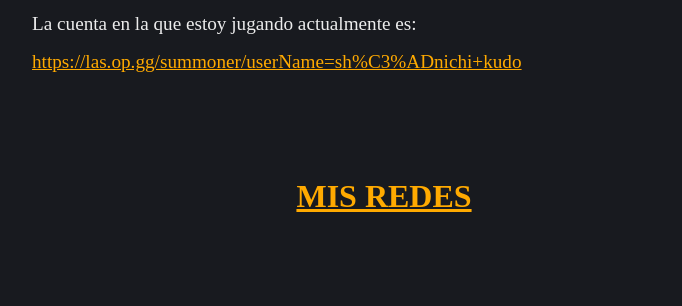
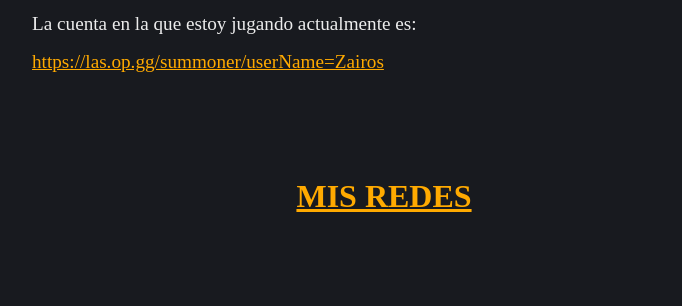
Before and after one commit to SorgettiMatias/LolGuides, a plain HTML site: page conoceme.html in a window 1280 px wide. Shown: the part 2460-2766 px from the top of the page, without its empty margins (256-938 px from the left). Drawn offline with nearby package versions, Linux system fonts and the light colour scheme; a web font is replaced by a local one.

Commit message:
proyecto finalizado

```diff
--- a/conoceme.html
+++ b/conoceme.html
@@ -171,7 +171,7 @@
                     <p>
                         La cuenta en la que estoy jugando actualmente es:
                         <a class="opgg"
-                            href="https://las.op.gg/summoner/userName=sh%C3%ADnichi+kudo"><br> https://las.op.gg/summoner/userName=sh%C3%ADnichi+kudo</a>
+                            href="https://las.op.gg/summoner/userName=Zairos"><br>https://las.op.gg/summoner/userName=Zairos</a>
                     </p>
                     <h2>Mis redes</h2>
                 </div>
```
